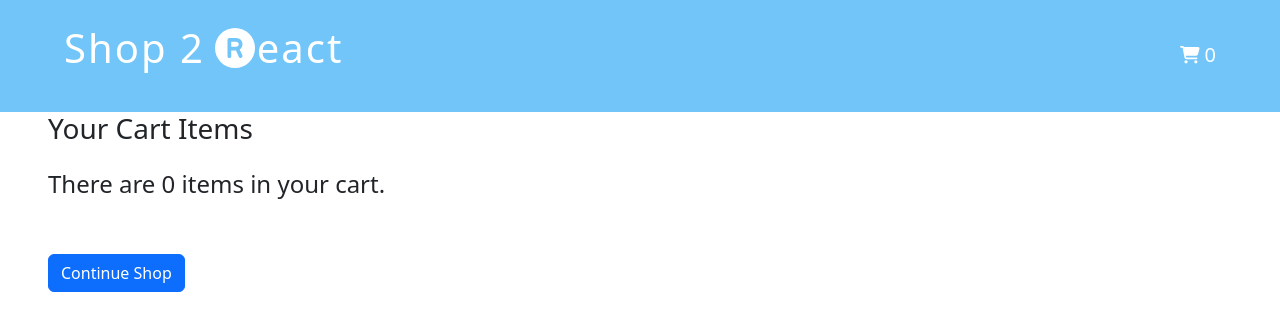
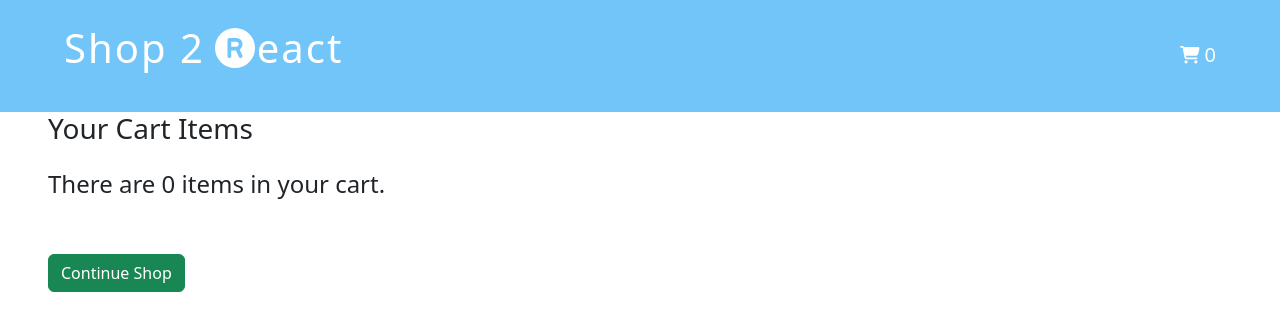
Before and after one commit to ShirleyLoss/M5-Lab-Assignment, a React (Create React App) app in the folder shopcart/: page /showcart in a window 1280 px wide. Shown: the top 330 px of the page. Built offline with nearby package versions, Linux system fonts and the light colour scheme.

Commit message:
Update button color.

```diff
--- a/shopcart/src/showCart.js
+++ b/shopcart/src/showCart.js
@@ -53,7 +53,7 @@ const Checkout = ({ totalQuantity }) => {
         <div className="cart-number-items">
             <h4 className="mx-5 pt-3">There are 0 items in your cart.</h4>
             <Link to="/">
-                <Button color="primary" className="m-5">
+                <Button color="success" className="m-5">
                     Continue Shop
                 </Button>
             </Link>
```
